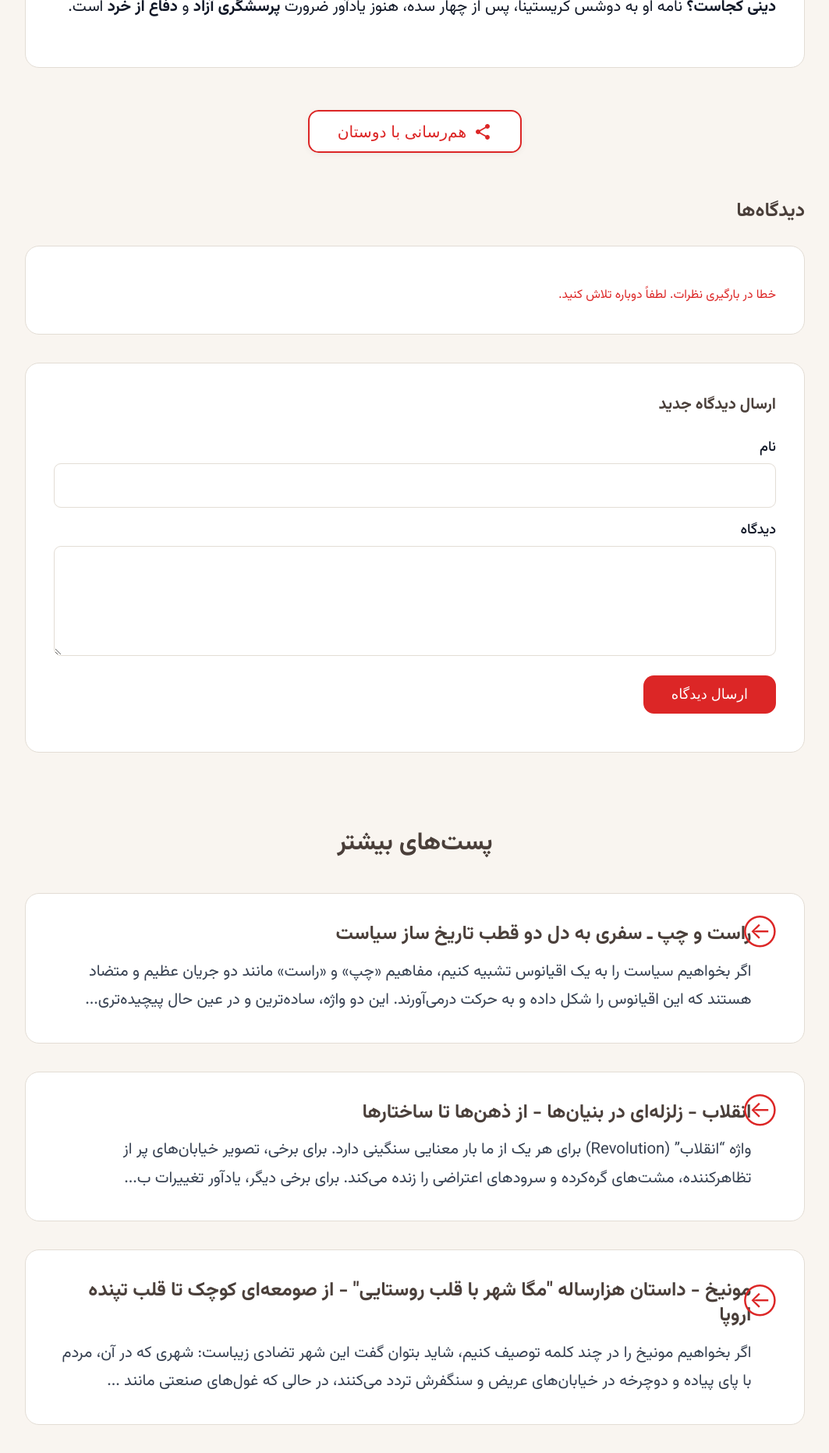
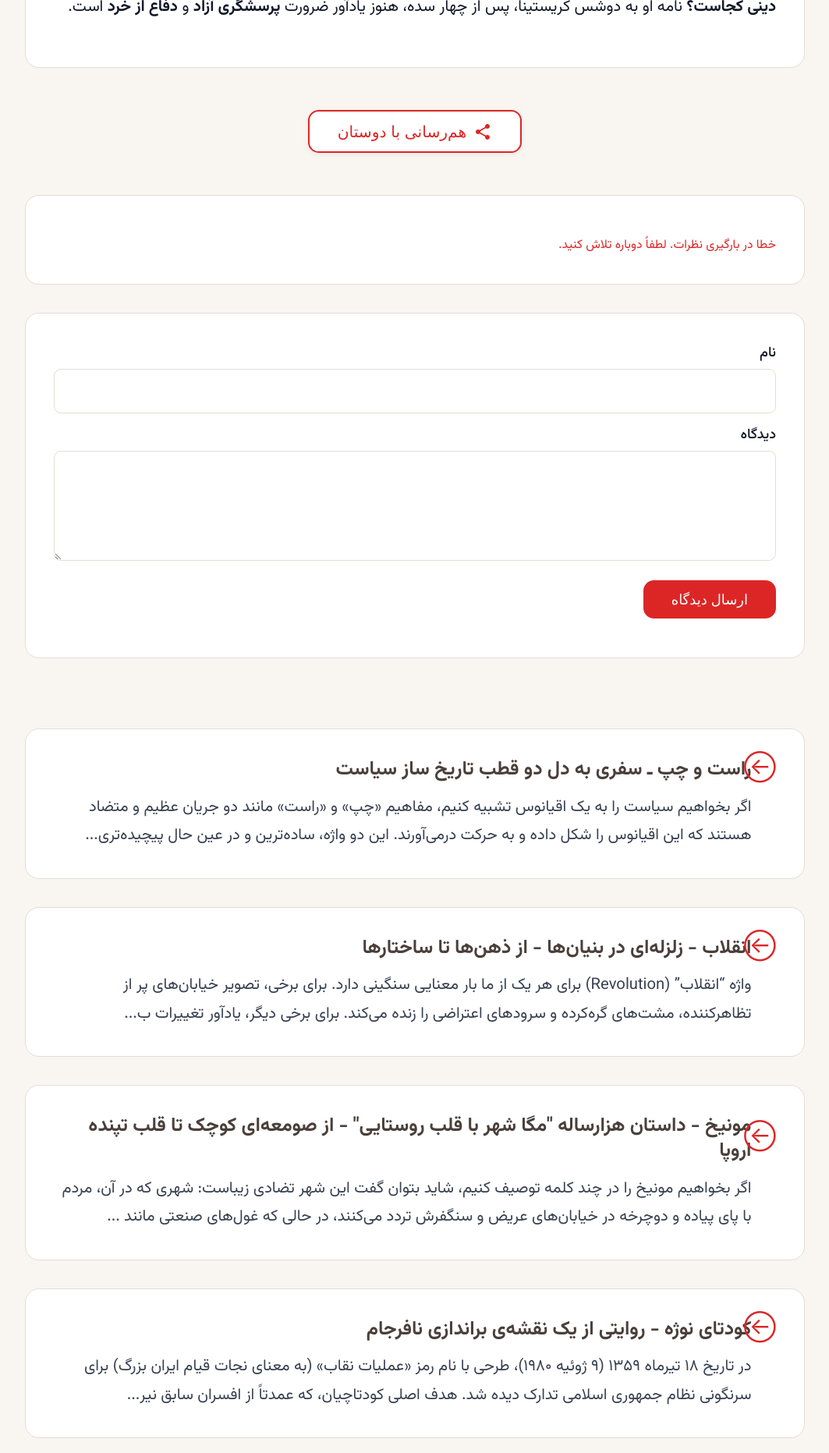
Before and after one commit to darkblog/darkblog.github.io, a Jekyll site: the page built from _posts/2025-7-5-68.md, in a window 1280 px wide. Shown: the part 2249-4112 px from the top of the page at 78% size, without its empty margins (108-1171 px from the left). Built offline with Jekyll 4.4.1, drawn with Linux system fonts in a browser that asks for light colours.

Commit message:
Update post.html

```diff
--- a/_layouts/post.html
+++ b/_layouts/post.html
@@ -490,11 +490,6 @@
         .comments-section {
             margin: var(--spacing-xl) 0;
         }
-        .comments-title {
-            font-size: var(--font-size-xl);
-            color: var(--color-primary);
-            margin-bottom: var(--spacing-md);
-        }
         .comments-list {
             background: var(--color-surface);
             border: 1px solid var(--color-border);
@@ -532,11 +527,6 @@
             border: 1px solid var(--color-border);
             border-radius: var(--radius-lg);
             padding: var(--spacing-lg);
-        }
-        .comment-form h4 {
-            font-size: var(--font-size-lg);
-            margin-bottom: var(--spacing-md);
-            color: var(--color-primary);
         }
         .form-group {
             margin-bottom: var(--spacing-sm);
@@ -596,15 +586,6 @@
         }
         .more-posts {
             margin-top: var(--spacing-xxl);
-        }
-        .more-posts-title {
-            font-size: var(--font-size-2xl);
-            font-weight: 700;
-            color: var(--color-primary);
-            margin-bottom: var(--spacing-lg);
-            text-align: center;
-            display: inline-block;
-            width: 100%;
         }
         .posts-list {
             display: flex;
@@ -875,12 +856,10 @@
                 </div>
 
                 <div class="comments-section">
-                    <h3 class="comments-title">دیدگاه‌ها</h3>
                     <div id="comments-list" class="comments-list">
                         <p class="loading-text">در حال بارگیری نظرات...</p>
                     </div>
                     <div class="comment-form">
-                        <h4>ارسال دیدگاه جدید</h4>
                         <form id="new-comment-form">
                             <div class="form-group">
                                 <label for="comment-name">نام</label>
@@ -897,7 +876,6 @@
                 </div>
 
                 <div class="more-posts">
-                    <h2 class="more-posts-title">پست‌های بیشتر</h2>
                     <div class="posts-list">
                         {% assign current_post_url = page.url %}
                         {% assign all_posts = site.posts | where_exp: "post", "post.url != current_post_url" %}
```
